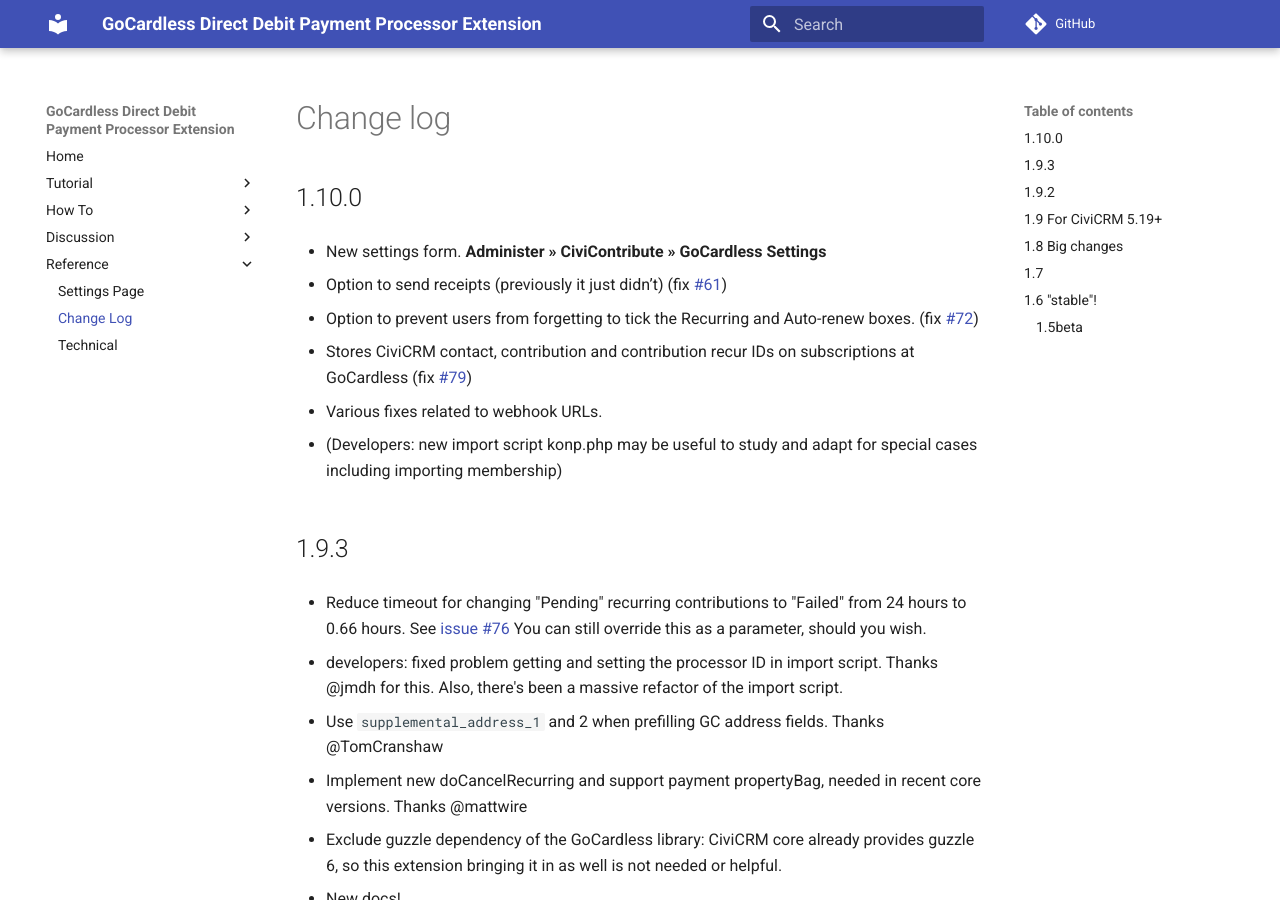
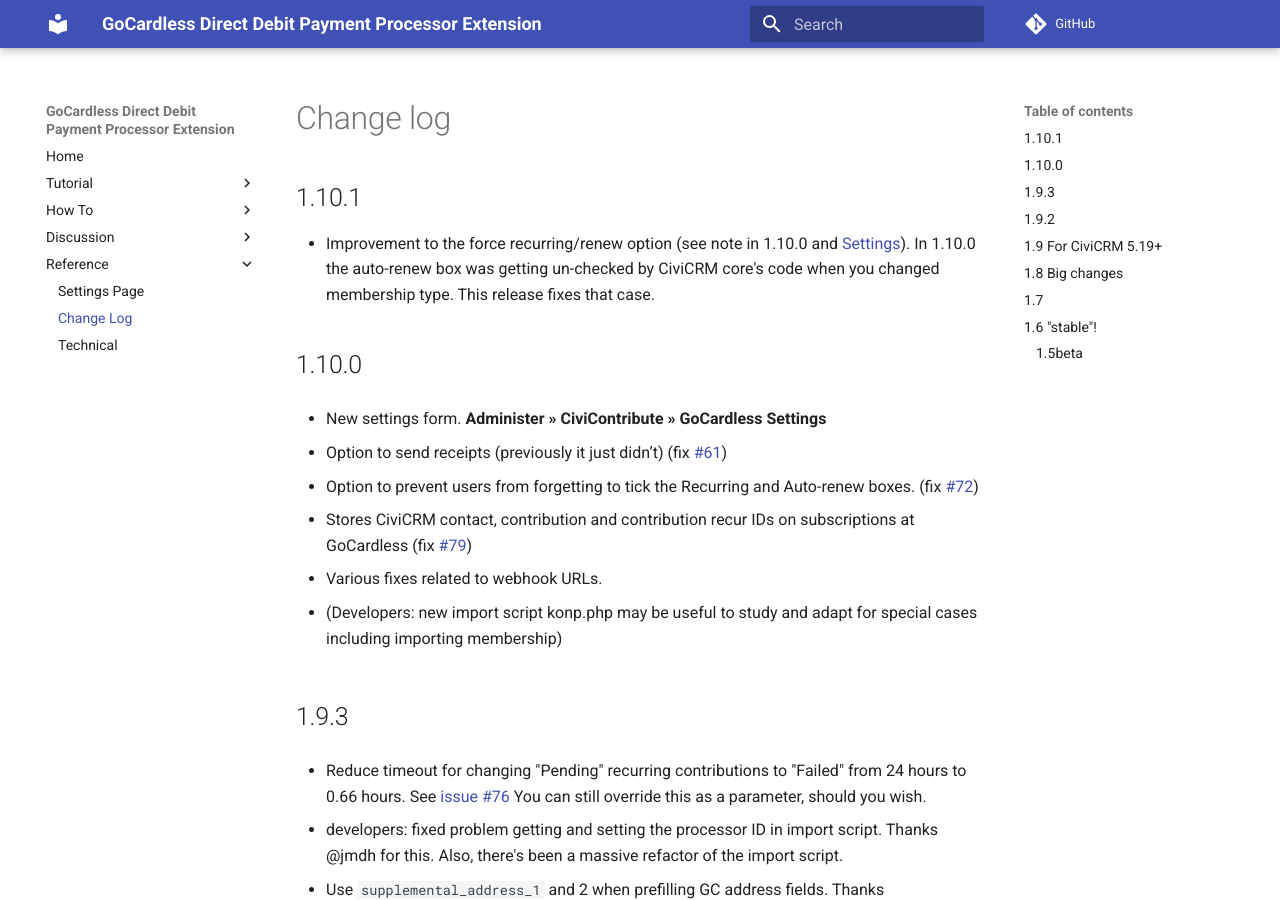
Before and after one commit to artfulrobot/uk.artfulrobot.civicrm.gocardless, an MkDocs documentation site: the page built from docs/reference/changes.md, in a window 1280 px wide and 900 px high. Built offline with MkDocs 1.6.1 and Material for MkDocs 9.7.7, drawn with Linux system fonts in a browser that asks for light colours; comment, search, counter and statistics services are not loaded.

Commit message:
Update changes

```diff
--- a/docs/reference/changes.md
+++ b/docs/reference/changes.md
@@ -1,4 +1,11 @@
 # Change log
+
+## 1.10.1
+
+- Improvement to the force recurring/renew option (see note in 1.10.0 and
+  [Settings](settings.md)). In 1.10.0 the auto-renew box was getting un-checked
+  by CiviCRM core's code when you changed membership type. This release fixes
+  that case.
 
 ## 1.10.0
 
```
